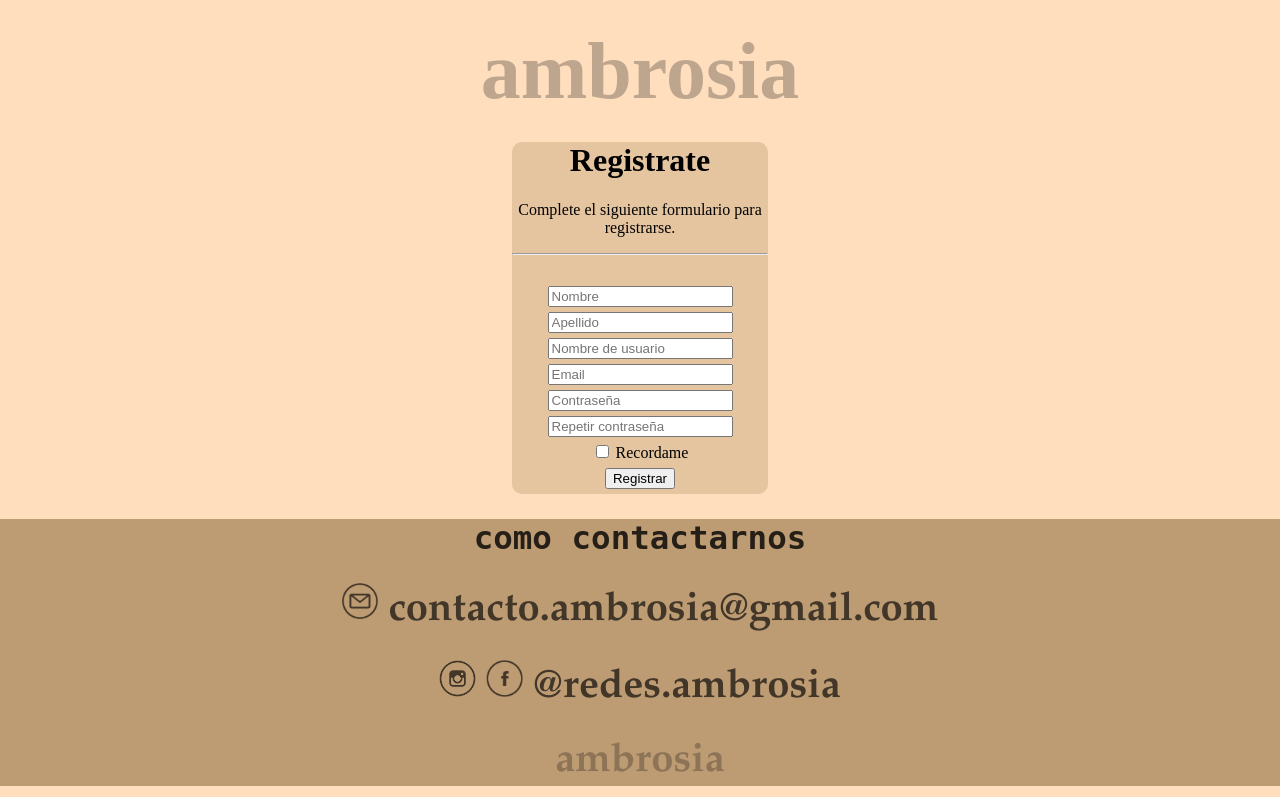
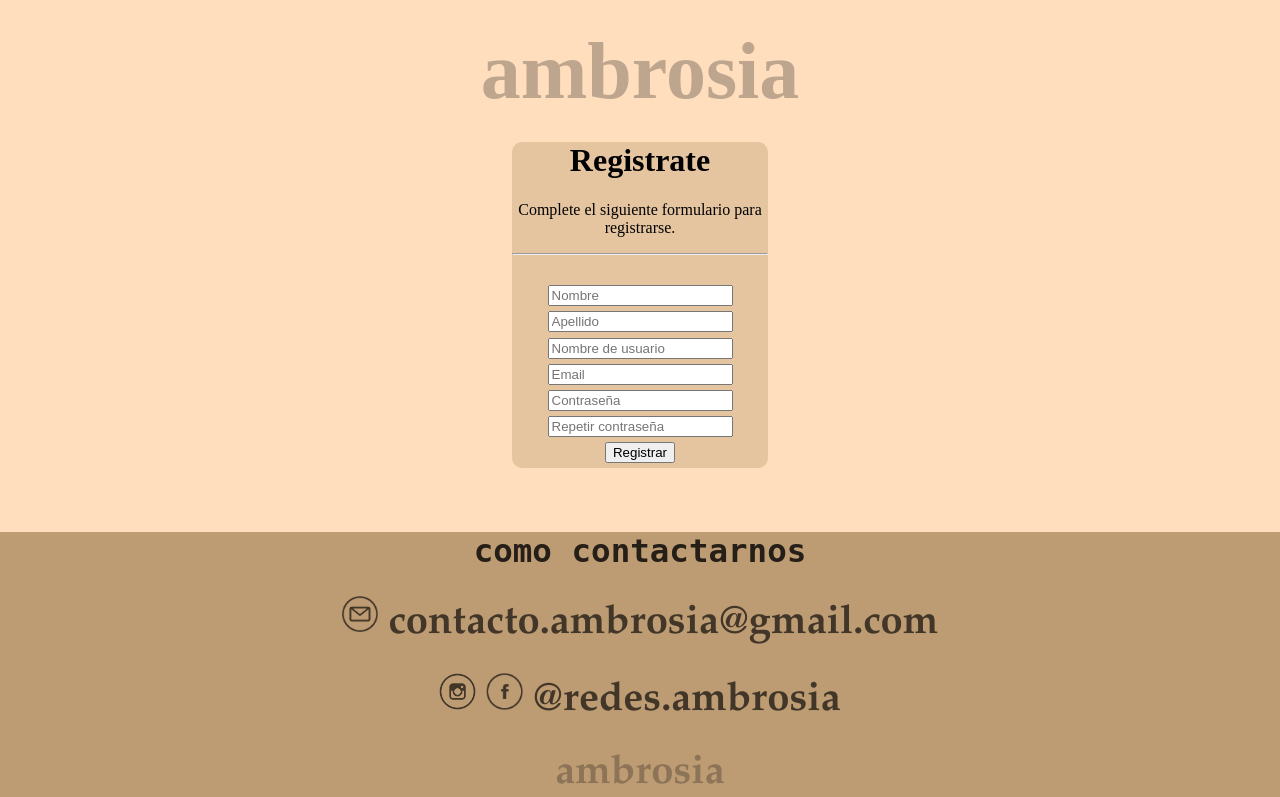
Before and after one commit to Enri3/ambrosia, a PHP site: page /registro.html in a window 1280 px wide. Shown: the top 797 px of the page. Run offline with PHP 8.4, Linux system fonts and the light colour scheme.

Commit message:
fontend de registro y login hecho medio feo

```diff
--- a/ambrosia.css
+++ b/ambrosia.css
@@ -105,6 +105,7 @@
 
 .log-box{
 	margin-left: 40%;
+	margin-bottom: 5%;
 	width: 20%;
   border-radius: 10px;
 	background-color: #e5c4a0;
--- a/index.html
+++ b/index.html
@@ -17,9 +17,9 @@
   	</video>
 	<div class="w3-bar barra-menu w3-row">
 		<i class= "w3-padding fa fa-search w3-bar-item w3-button w3-xlarge" style="height: 45px; width: 4%; margin-top: 0.2%;"></i>
-	  	<input type="text" class="w3-border w3-border-black w3-round-large w3-bar-item barra-menu" placeholder="Barra de busqueda" style="height: 75%; width: 40%; margin-top: 0.6%; margin-bottom: 0.6%; margin-right: 0.5%;"></input>
-  		<a href="login.html" class="w3-bar-item w3-button barra-menu-buttom links">Registrate</a>
-  		<a href="#" class="w3-bar-item w3-button barra-menu-buttom links">Iniciar sesión</a>
+	  	<input type="text" class="w3-border w3-border-black w3-round-large w3-bar-item barra-menu" placeholder="Barra de busqueda" style="height: 75%; width: 40%; margin-top: 0.5%; margin-right: 0.5%;"></input>
+  		<a href="registro.html" class="w3-bar-item w3-button barra-menu-buttom links">Registrate</a>
+  		<a href="login.html" class="w3-bar-item w3-button barra-menu-buttom links">Iniciar sesión</a>
   		<a href="#" class="w3-bar-item w3-button barra-menu-buttom links">Subscribite</a>
 	</div>
 	<div class="container-general">
--- a/login.html
+++ b/login.html
@@ -15,7 +15,7 @@
 
     		<h1>Iniciar sesión</h1>
 
-    		<hr class="linea">
+    		<hr style="margin-bottom: 12%;" class="linea">
 
     		<div class="log-item">
     		<input type="text" placeholder="Nombre de usuario" required>
--- a/registro.html
+++ b/registro.html
@@ -9,49 +9,42 @@
 	<div class="w3-panel" style="text-align: center;">
 		<h1 style="font-size: 500%; opacity: 25%; margin: 2%; ">ambrosia</h2>
 	</div>
-
-	<form>
+	<form name="registro" action="accederbase.php">
   		<div class="log-box w3-mobile">
 
     		<h1>Registrate</h1>
 
 			<p>Complete el siguiente formulario para registrarse.</p>
 
-    		<hr class="linea">
-
-    		<br>
+    		<hr style="margin-bottom: 12%;" class="linea">
 
     		<div class="log-item">
-    		<input type="text" placeholder="Nombre" required>
+    		<input nombre="nombre" type="text" placeholder="Nombre" required>
 			</div>
 
     		<div class="log-item">
-    		<input type="text" placeholder="Apellido" required>
+    		<input nombre="apellido" type="text" placeholder="Apellido" required>
     		</div>
 
     		<div class="log-item">
-    		<input type="text" placeholder="Nombre de usuario" required>
+    		<input nombre="user-name" type="text" placeholder="Nombre de usuario" required>
     		</div>
 
     		<div class="log-item">
-    		<input type="text" placeholder="Email" required>
+    		<input nombre="email" type="email" placeholder="Email" required>
     		</div>
 
     		<div class="log-item">
-    		<input type="password" placeholder="Contraseña" required>
+    		<input nombre="contraseña" type="password" placeholder="Contraseña" required>
     		</div>
 
     		<div class="log-item">
-    		<input type="password" placeholder="Repetir contraseña" required>
-    		</div>
-
-    		<div class="log-item">
-     		<input type="checkbox"> Recordame
+    		<input nombre="contraseñack" type="password" placeholder="Repetir contraseña" required>
     		</div>
 
    			<button type="submit" style="margin-bottom: 2%;">Registrar</button>
-  	</div>
-</form>
+  		</div>
+	</form>
 
 	<div class="w3-container footer">
 		<b><p style="font-family: monospace; opacity: 80%; margin-top: 3%; margin: 2%;">como contactarnos</p></b>
```
Also changed, not shown: accederbase.php (added, +18 -0 lines).
